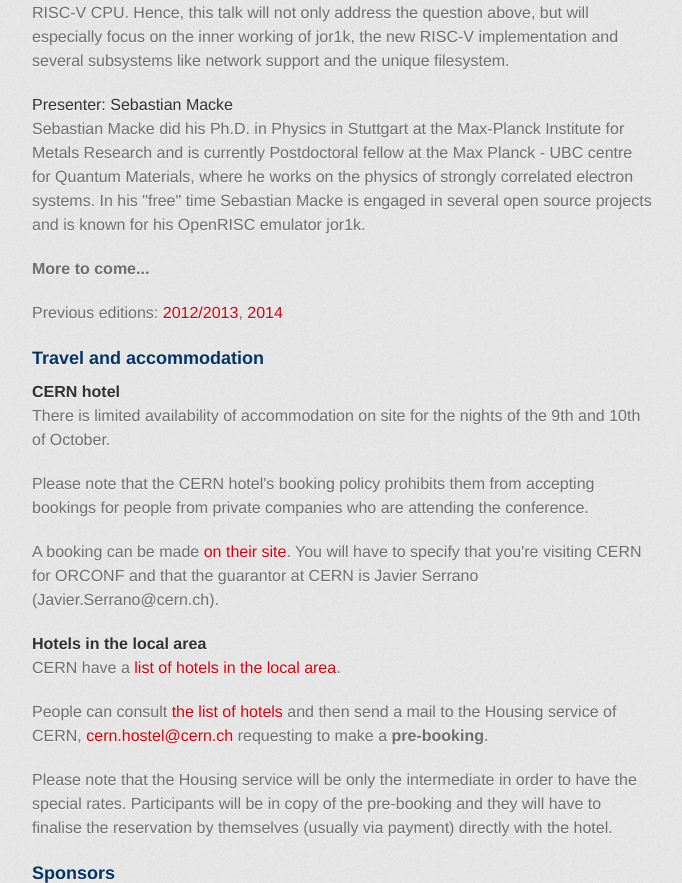
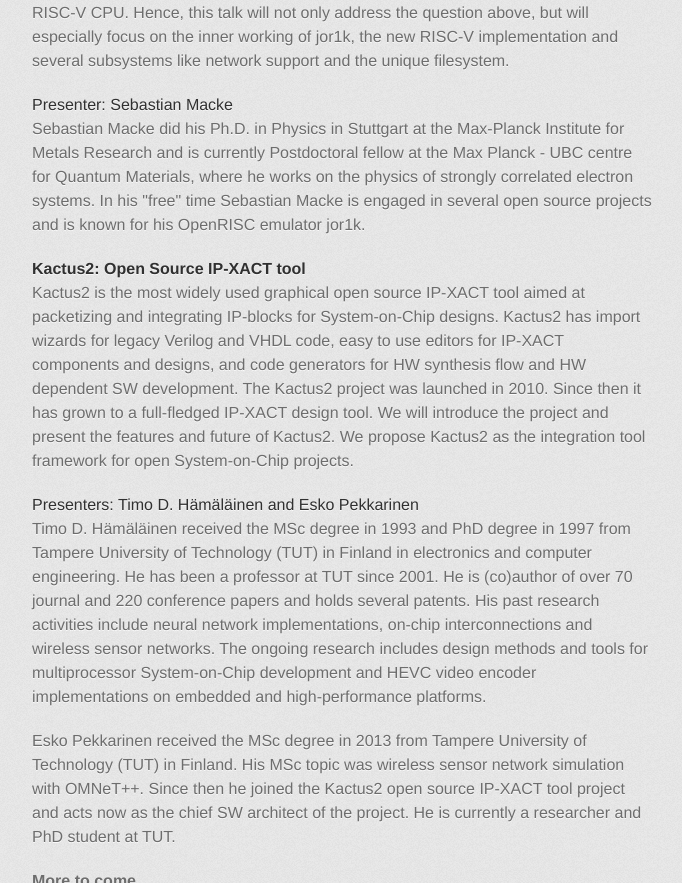
Before and after one commit to fossi-foundation/orconf, a Jekyll site: the page index.html, which Jekyll copies as it is, in a window 1280 px wide and 1400 px high, scrolled down 5800 px, cut to the strip 0-883 px from the top of the window. Shown: the whole strip, without its empty margins (298-980 px from the left). Built offline with Jekyll 4.4.1, drawn with Linux system fonts in a browser that asks for light colours; some web fonts are replaced.

Commit message:
Add kactus2 abstract

```diff
--- a/index.html
+++ b/index.html
@@ -250,6 +250,40 @@
 	  </p>
 	  <p></p>
 
+	  <h4><a name="kactus2" class="anchor" href="#kactus2"><span class="octicon octicon-link"></span></a>Kactus2: Open Source IP-XACT tool</h4>
+	  <p>Kactus2 is the most widely used graphical open source IP-XACT tool aimed
+	    at packetizing and integrating IP-blocks for System-on-Chip designs.
+	    Kactus2 has import wizards for legacy Verilog and VHDL code, easy to use
+	    editors for IP-XACT components and designs, and code generators for HW
+	    synthesis flow and HW dependent SW development. The Kactus2 project was
+	    launched in 2010. Since then it has grown to a full-fledged IP-XACT
+	    design tool. We will introduce the project and present the features and
+	    future of Kactus2. We propose Kactus2 as the integration tool framework
+	    for open System-on-Chip projects.
+	  </p>
+	  <p>
+	  </p>
+	  <h5>Presenters: <a name="timoesko" class="anchor" href="#timoesko"><span class="octicon octicon-link"></span></a>Timo D. Hämäläinen and Esko Pekkarinen</h5>
+	  <p>Timo D. Hämäläinen received the MSc degree in 1993 and PhD degree in
+	    1997 from Tampere University of Technology (TUT) in Finland in
+	    electronics and computer engineering. He has been a professor at TUT
+	    since 2001. He is (co)author of over 70 journal and 220 conference
+	    papers and holds several patents. His past research activities include
+	    neural network implementations, on-chip interconnections and wireless
+	    sensor networks. The ongoing research includes design methods and tools
+	    for multiprocessor System-on-Chip development and HEVC video encoder
+	    implementations on embedded and high-performance platforms.
+	  </p>
+	  <p></p>
+
+	  <p>Esko Pekkarinen received the MSc degree in 2013 from Tampere University
+	    of Technology (TUT) in Finland. His MSc topic was wireless sensor
+	    network simulation with OMNeT++. Since then he joined the Kactus2 open
+	    source IP-XACT tool project and acts now as the chief SW architect of
+	    the project. He is currently a researcher and PhD student at TUT.
+	  </p>
+	  <p></p>
+
 	  <p><strong>More to come...</strong></p>
 
 
```
